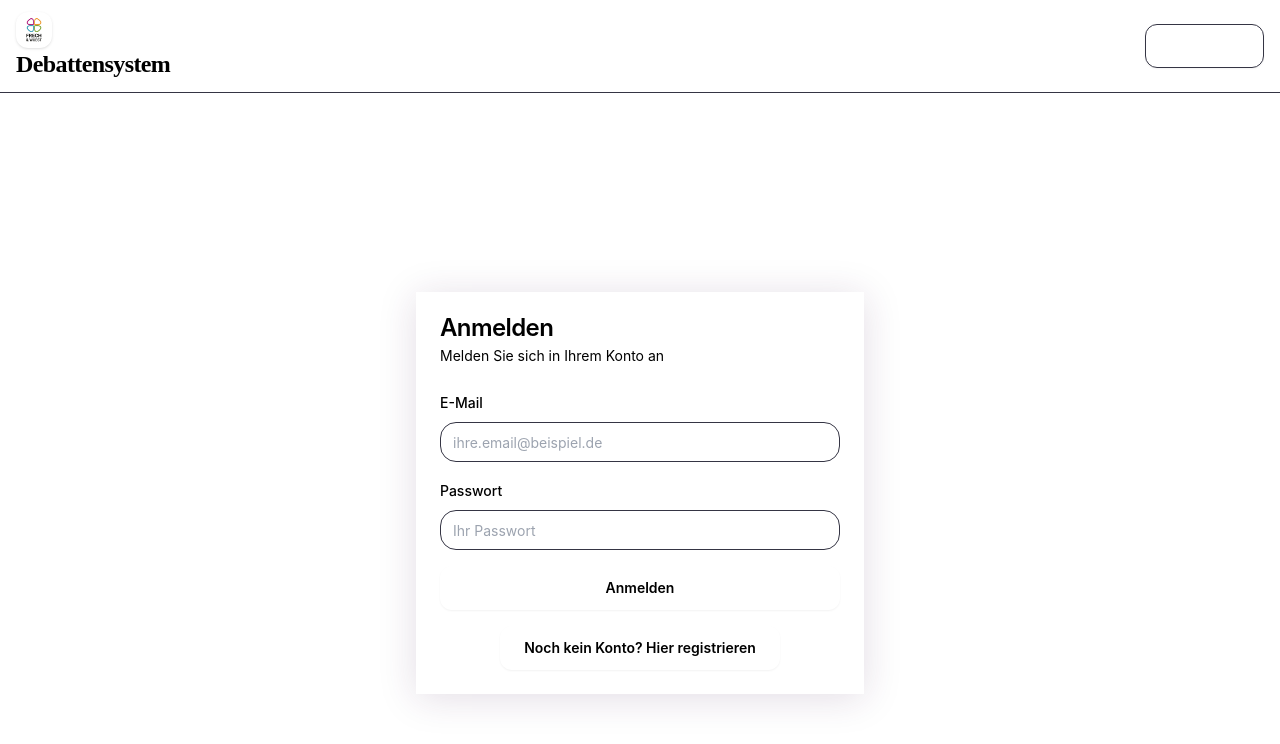
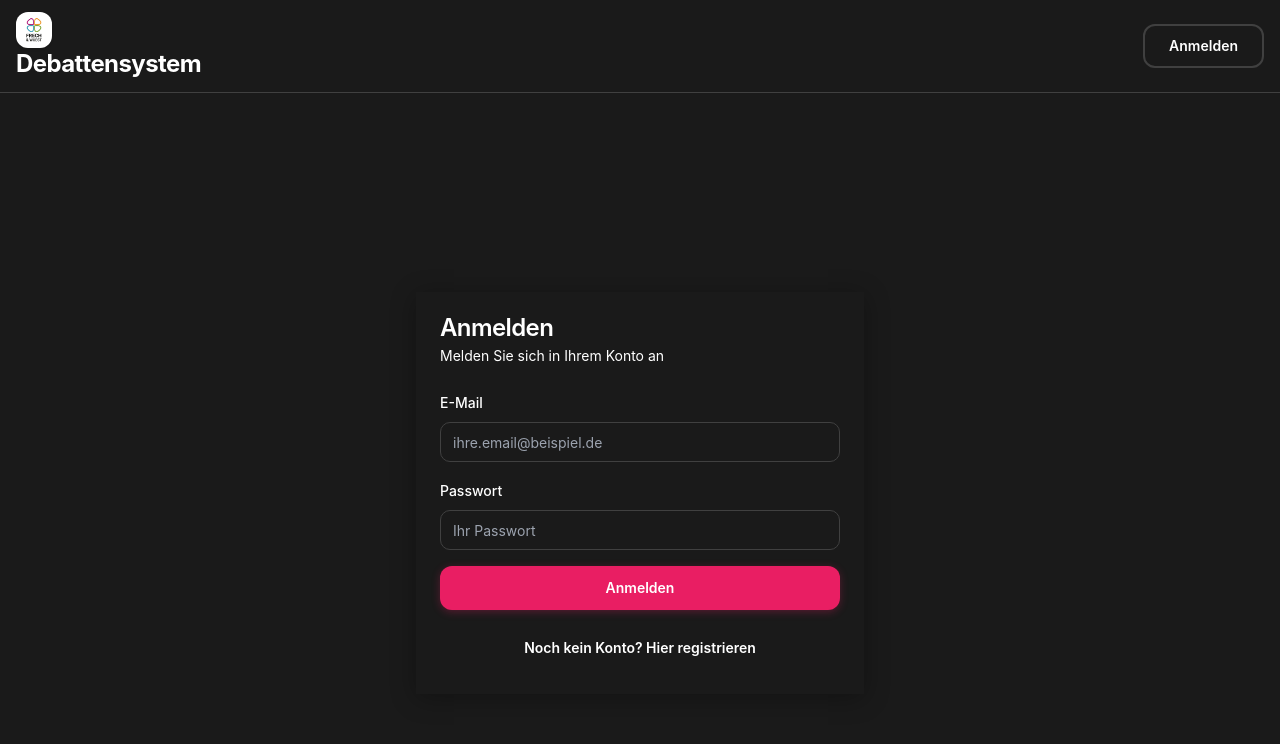
Before and after one commit to rockywuest/debate-wise-app, a React (Vite) app: page /auth in a window 1280 px wide. Shown: the top 744 px of the page. Built offline with nearby package versions, Linux system fonts and the light colour scheme.

Commit message:
Fix: Improve button and text readability
Adjusted button styling and text colors to improve contrast and readability, addressing the issue of white text on a white background. Modified button variants and color definitions to ensure better user experience.

```diff
--- a/src/components/ui/button.tsx
+++ b/src/components/ui/button.tsx
@@ -6,23 +6,23 @@ import { cva, type VariantProps } from "class-variance-authority"
 import { cn } from "@/lib/utils"
 
 const buttonVariants = cva(
-  "inline-flex items-center justify-center gap-2 whitespace-nowrap rounded-xl text-sm font-semibold ring-offset-background transition-colors focus-visible:outline-none focus-visible:ring-2 focus-visible:ring-ring focus-visible:ring-offset-2 shadow-sm disabled:pointer-events-none disabled:opacity-50 [&_svg]:pointer-events-none [&_svg]:size-4 [&_svg]:shrink-0",
+  "inline-flex items-center justify-center gap-2 whitespace-nowrap rounded-xl text-sm font-semibold ring-offset-background transition-all focus-visible:outline-none focus-visible:ring-2 focus-visible:ring-ring focus-visible:ring-offset-2 disabled:pointer-events-none disabled:opacity-50 [&_svg]:pointer-events-none [&_svg]:size-4 [&_svg]:shrink-0",
   {
     variants: {
       variant: {
-        default: "fw-button-gradient",
+        default: "bg-fw-accent hover:bg-[#C2185B] active:bg-[#AD1457] text-white font-semibold shadow-button",
         destructive:
           "bg-destructive text-destructive-foreground hover:bg-destructive/90",
         outline:
-          "border border-input bg-background fw-button-gradient hover:brightness-105 hover:shadow-md text-white font-semibold",
+          "border-2 border-fw-border bg-transparent text-fw-text hover:border-fw-accent hover:bg-fw-accent/10 font-semibold",
         secondary:
-          "bg-secondary text-secondary-foreground hover:bg-secondary/80",
-        ghost: "hover:bg-muted/50 hover:fw-shadow",
+          "bg-fw-panel text-fw-text hover:bg-fw-border/50",
+        ghost: "hover:bg-fw-panel/50 text-fw-text",
         link: "fw-gradient-text underline-offset-4 hover:underline",
       },
       size: {
         default: "h-11 px-6 py-2",
-        sm: "h-8 rounded-md px-3",
+        sm: "h-8 rounded-md px-3 text-xs",
         lg: "h-14 rounded-xl px-10 text-lg",
         icon: "h-10 w-10",
       },
--- a/src/index.css
+++ b/src/index.css
@@ -6,68 +6,65 @@
 /* Import the custom brand styles */
 @import "./styles/brand.css";
 
-/* Definition of the design system. All colors, gradients, fonts, etc should be defined here. */
+/* Updated design system with better accessibility */
 
 @layer base {
   :root {
-    --background: var(--fw-bg);
-    --foreground: var(--fw-text);
-    --card: var(--fw-panel);
-    --card-foreground: var(--fw-text);
-    --popover: var(--fw-panel);
-    --popover-foreground: var(--fw-text);
+    --background: #1A1A1A;
+    --foreground: #FFFFFF;
+    --card: #2A2A2A;
+    --card-foreground: #FFFFFF;
+    --popover: #2A2A2A;
+    --popover-foreground: #FFFFFF;
 
-    --primary: var(--fw-accent);
-    --primary-foreground: #fff;
+    --primary: #E91E63;
+    --primary-foreground: #FFFFFF;
 
-    --secondary: var(--fw-accent2);
-    --secondary-foreground: var(--fw-bg);
+    --secondary: #404040;
+    --secondary-foreground: #FFFFFF;
 
-    --muted: var(--fw-panel);
-    --muted-foreground: var(--fw-subtext);
+    --muted: #2A2A2A;
+    --muted-foreground: #B0B0B0;
 
-    --accent: var(--fw-accent3);
-    --accent-foreground: var(--fw-bg);
+    --accent: #2196F3;
+    --accent-foreground: #FFFFFF;
 
-    --destructive: #A41C46;
-    --destructive-foreground: #fff;
+    --destructive: #F44336;
+    --destructive-foreground: #FFFFFF;
 
-    --border: #353544;
-    --input: #353544;
-    --ring: var(--fw-accent);
+    --border: #404040;
+    --input: #404040;
+    --ring: #E91E63;
 
-    --radius: 1.25rem;
+    --radius: 12px;
   }
 
   .dark {
-    --background: var(--fw-bg);
-    --foreground: var(--fw-text);
-    --card: var(--fw-panel);
-    --card-foreground: var(--fw-text);
+    --background: #1A1A1A;
+    --foreground: #FFFFFF;
+    --card: #2A2A2A;
+    --card-foreground: #FFFFFF;
+    --popover: #2A2A2A;
+    --popover-foreground: #FFFFFF;
 
-    --popover: var(--fw-panel);
-    --popover-foreground: var(--fw-subtext);
+    --primary: #E91E63;
+    --primary-foreground: #FFFFFF;
 
-    --primary: var(--fw-accent);
-    --primary-foreground: #fff;
+    --secondary: #404040;
+    --secondary-foreground: #FFFFFF;
 
-    --secondary: var(--fw-accent2);
-    --secondary-foreground: var(--fw-bg);
+    --muted: #2A2A2A;
+    --muted-foreground: #B0B0B0;
 
-    --muted: var(--fw-panel);
-    --muted-foreground: var(--fw-subtext);
+    --accent: #2196F3;
+    --accent-foreground: #FFFFFF;
 
-    --accent: var(--fw-accent3);
-    --accent-foreground: var(--fw-bg);
+    --destructive: #F44336;
+    --destructive-foreground: #FFFFFF;
 
-    --destructive: #A41C46;
-    --destructive-foreground: #fff;
-
-    --border: #353544;
-    --input: #353544;
-    --ring: var(--fw-accent);
-
-    --radius: 1.25rem;
+    --border: #404040;
+    --input: #404040;
+    --ring: #E91E63;
   }
 }
 
@@ -77,10 +74,12 @@
   }
   body {
     @apply bg-background text-foreground font-sans;
+    -webkit-font-smoothing: antialiased;
+    -moz-osx-font-smoothing: grayscale;
   }
 }
 
-/* Add the missing border-border class so @apply border-border works */
+/* Updated utility classes with better contrast */
 @layer utilities {
   .border-border {
     border-color: var(--border);
@@ -92,6 +91,19 @@
     color: var(--foreground) !important;
   }
   .font-sans {
-    font-family: theme('fontFamily.sans');
+    font-family: -apple-system, BlinkMacSystemFont, 'Segoe UI', 'Roboto', 'Helvetica Neue', Arial, sans-serif;
+  }
+
+  /* High contrast text utilities */
+  .text-high-contrast {
+    color: #FFFFFF;
+  }
+
+  .text-medium-contrast {
+    color: #B0B0B0;
+  }
+
+  .bg-panel {
+    background-color: var(--card);
   }
 }
--- a/src/styles/brand.css
+++ b/src/styles/brand.css
@@ -1,33 +1,33 @@
 
 :root {
-  --fw-bg: #23232B;          /* slightly bluer dark for depth */
-  --fw-panel: #2C2C2C;
-  --fw-accent: #B90096;      /* vibrant magenta (logo top left) */
-  --fw-accent2: #FFA500;     /* orange (logo top right) */
-  --fw-accent3: #27B1EA;     /* bright blue (logo bottom left) */
-  --fw-accent4: #6CC24A;     /* fresh green (logo bottom right) */
-  --fw-petrol: #108EA7;
-  --fw-text: #F9F9F9;
-  --fw-subtext: #CCCCCC;
+  --fw-bg: #1A1A1A;          /* darker for better contrast */
+  --fw-panel: #2A2A2A;       /* slightly lighter than bg */
+  --fw-accent: #E91E63;      /* pink/magenta - high contrast */
+  --fw-accent2: #FF9800;     /* orange - warmer tone */
+  --fw-accent3: #2196F3;     /* blue - accessible blue */
+  --fw-accent4: #4CAF50;     /* green - accessible green */
+  --fw-petrol: #00ACC1;      /* cyan - better contrast */
+  --fw-text: #FFFFFF;        /* pure white for max contrast */
+  --fw-subtext: #B0B0B0;     /* lighter gray for secondary text */
+  --fw-border: #404040;      /* visible borders */
 }
 
-/* Brand gradient for header, buttons, and highlights */
+/* Brand gradient for highlights */
 .fw-gradient {
   background: linear-gradient(
-    90deg,
+    135deg,
     var(--fw-accent) 0%,
-    var(--fw-accent2) 40%,
-    var(--fw-accent3) 70%,
-    var(--fw-accent4) 100%
+    var(--fw-accent2) 50%,
+    var(--fw-accent3) 100%
   );
 }
+
 .fw-gradient-text {
   background: linear-gradient(
-    90deg,
+    135deg,
     var(--fw-accent) 0%,
-    var(--fw-accent2) 40%,
-    var(--fw-accent3) 70%,
-    var(--fw-accent4) 100%
+    var(--fw-accent2) 50%,
+    var(--fw-accent3) 100%
   );
   -webkit-background-clip: text;
   -webkit-text-fill-color: transparent;
@@ -37,87 +37,117 @@
 
 /* Large brand shadow for active elements */
 .fw-shadow {
-  box-shadow: 0 6px 48px 0 rgba(185,0,150,0.13);
+  box-shadow: 0 8px 32px 0 rgba(233, 30, 99, 0.15);
 }
 
-/* Apple-like card style */
+/* Apple-like card style with better contrast */
 .fw-card {
   background: var(--fw-panel);
   color: var(--fw-text);
   border-radius: 1.25rem;
-  box-shadow: 0 4px 36px 0 rgba(64, 24, 83, 0.13);
+  border: 1px solid var(--fw-border);
+  box-shadow: 0 4px 24px 0 rgba(0, 0, 0, 0.3);
 }
 
 /* Avatar highlight on hover */
 .fw-avatar-frame {
   border: 3px solid var(--fw-accent2);
   border-radius: 16px;
-  transition: border-color 0.3s;
+  transition: border-color 0.3s ease;
 }
 .fw-avatar-frame:hover {
   border-color: var(--fw-accent);
-  animation: pulse-brand 2.5s infinite;
-}
-@keyframes pulse-brand {
-  0%,100% { box-shadow: 0 0 0 0 rgba(185,0,150,.29);}
-  50% { box-shadow: 0 0 0 8px rgba(255,165,0,0.15);}
+  box-shadow: 0 0 0 4px rgba(233, 30, 99, 0.2);
 }
 
-/* Extra polish */
+/* Better body styling */
 body {
   background-color: var(--fw-bg);
   color: var(--fw-text);
-  font-family: 'Inter', system-ui, Avenir, Helvetica, Arial, sans-serif;
-  font-size: 17px;
-  letter-spacing: -0.02em;
+  font-family: -apple-system, BlinkMacSystemFont, 'Segoe UI', 'Roboto', 'Helvetica Neue', Arial, sans-serif;
+  font-size: 16px;
+  line-height: 1.5;
+  letter-spacing: -0.01em;
 }
 
-/* Buttons primary gradient, Apple-style radius */
+/* Primary button with proper contrast */
 .fw-button-gradient {
-  background: linear-gradient(90deg, var(--fw-accent), var(--fw-accent2), var(--fw-accent3), var(--fw-accent4));
-  color: #fff !important;
-  border-radius: 0.8em;
-  font-weight: 700;
-  letter-spacing: 0.01em;
-  transition: background 0.25s, box-shadow 0.15s;
-  box-shadow: 0 2px 12px 0 rgba(23, 19, 59, 0.09);
+  background: var(--fw-accent);
+  color: #FFFFFF !important;
+  border: none;
+  border-radius: 12px;
+  font-weight: 600;
+  font-size: 15px;
+  letter-spacing: -0.01em;
+  transition: all 0.2s ease;
+  box-shadow: 0 2px 8px 0 rgba(233, 30, 99, 0.3);
+  padding: 12px 24px;
 }
 
-/* Button hover/focus */
-.fw-button-gradient:hover,
-.fw-button-gradient:focus {
-  filter: brightness(1.08) saturate(1.1);
-  box-shadow: 0 4px 24px 0 rgba(41, 47, 89, 0.17);
+/* Button hover states with proper contrast */
+.fw-button-gradient:hover {
+  background: #C2185B;
+  box-shadow: 0 4px 16px 0 rgba(233, 30, 99, 0.4);
+  transform: translateY(-1px);
 }
 
-/* Brand nav logo section */
-.fw-nav-logo {
-  display: flex;
-  align-items: center;
-  gap: 0.8rem;
+.fw-button-gradient:active {
+  background: #AD1457;
+  transform: translateY(0);
+  box-shadow: 0 2px 8px 0 rgba(233, 30, 99, 0.3);
 }
 
+/* Secondary button styling */
+.fw-button-secondary {
+  background: transparent;
+  color: var(--fw-text) !important;
+  border: 2px solid var(--fw-border);
+  border-radius: 12px;
+  font-weight: 600;
+  transition: all 0.2s ease;
+}
+
+.fw-button-secondary:hover {
+  border-color: var(--fw-accent);
+  background: rgba(233, 30, 99, 0.1);
+  color: var(--fw-text) !important;
+}
+
+/* Header styling */
 .fw-header {
   background: var(--fw-panel);
-  box-shadow: 0 1px 12px rgba(41, 8, 61, 0.09);
+  border-bottom: 1px solid var(--fw-border);
+  backdrop-filter: blur(10px);
 }
 
-/* Animated underlines for main nav links */
+/* Navigation links with better contrast */
 .fw-nav-link {
   position: relative;
   color: var(--fw-text);
   text-decoration: none;
   font-weight: 500;
-  transition: color 0.16s;
+  transition: color 0.2s ease;
+  padding: 8px 16px;
+  border-radius: 8px;
 }
+
+.fw-nav-link:hover {
+  color: var(--fw-accent);
+  background: rgba(233, 30, 99, 0.1);
+}
+
 .fw-nav-link:after {
   content: '';
-  display: block;
+  position: absolute;
+  bottom: 0;
+  left: 50%;
   width: 0;
   height: 2px;
   background: var(--fw-accent);
-  transition: width .3s;
+  transition: all 0.3s ease;
+  transform: translateX(-50%);
 }
+
 .fw-nav-link:hover:after {
-  width: 100%;
+  width: 80%;
 }
--- a/tailwind.config.ts
+++ b/tailwind.config.ts
@@ -21,49 +21,47 @@ export default {
     extend: {
       fontFamily: {
         sans: [
-          "Inter",
-          "system-ui",
-          "Avenir",
-          "Helvetica",
+          "-apple-system",
+          "BlinkMacSystemFont",
+          "Segoe UI",
+          "Roboto",
+          "Helvetica Neue",
           "Arial",
           "sans-serif",
         ],
         display: [
-          "Playfair Display",
+          "-apple-system",
+          "BlinkMacSystemFont",
+          "Segoe UI",
           "serif"
         ]
       },
       colors: {
         fw: {
-          bg: "#23232B", // dark with hint of blue for depth
-          panel: "#2C2C2C",
-          accent: "#B90096",    // vibrant magenta (logo top left)
-          accent2: "#FFA500",   // orange (logo top right)
-          accent3: "#27B1EA",   // bright blue (logo bottom left)
-          accent4: "#6CC24A",   // fresh green (logo bottom right)
-          petrol: "#108EA7",
-          text: "#F9F9F9",
-          subtext: "#CCCCCC"
+          bg: "#1A1A1A",
+          panel: "#2A2A2A",
+          accent: "#E91E63",
+          accent2: "#FF9800",
+          accent3: "#2196F3",
+          accent4: "#4CAF50",
+          petrol: "#00ACC1",
+          text: "#FFFFFF",
+          subtext: "#B0B0B0",
+          border: "#404040"
         },
-        // Fallbacks for context (for shaded gradients)
         accent: {
-          DEFAULT: "#B90096",
-          alt: "#FFA500"
+          DEFAULT: "#E91E63",
+          alt: "#FF9800"
         }
       },
       borderRadius: {
-        lg: "1.25rem",
-        md: "1rem",
-        sm: "0.5rem",
+        lg: "12px",
+        md: "10px",
+        sm: "6px",
       },
       boxShadow: {
-        card: "0 4px 36px 0 rgba(64, 24, 83, 0.15)"
-      },
-      keyframes: {
-        "pulse-brand": {
-          "0%,100%": { boxShadow: "0 0 0 0 rgba(185,0,150,.3)" },
-          "50%": { boxShadow: "0 0 0 6px rgba(255,165,0,0.2)" }
-        }
+        card: "0 4px 24px 0 rgba(0, 0, 0, 0.3)",
+        button: "0 2px 8px 0 rgba(233, 30, 99, 0.3)"
       },
       animation: {
         "pulse-brand": "pulse-brand 2s infinite"
```
